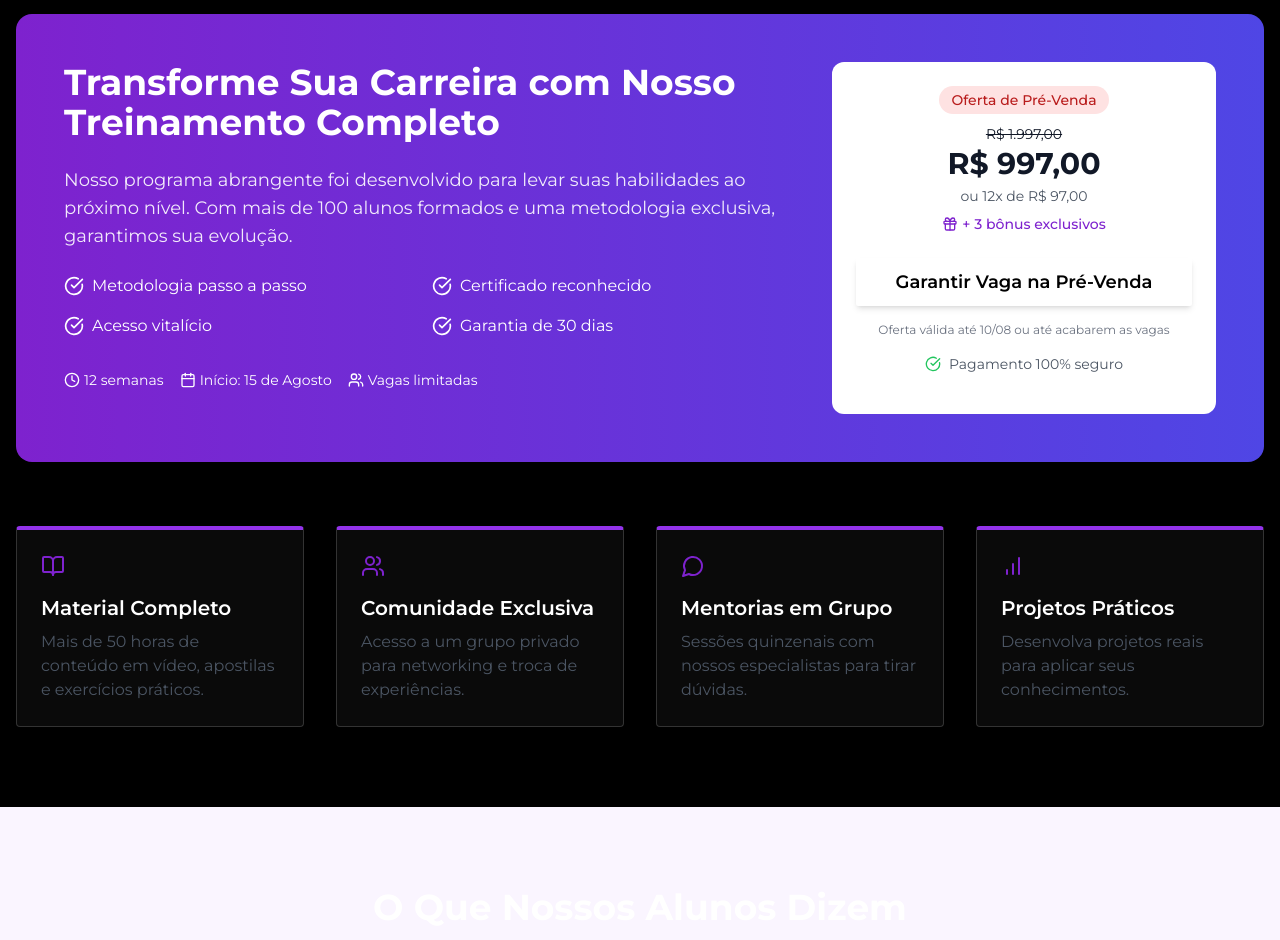
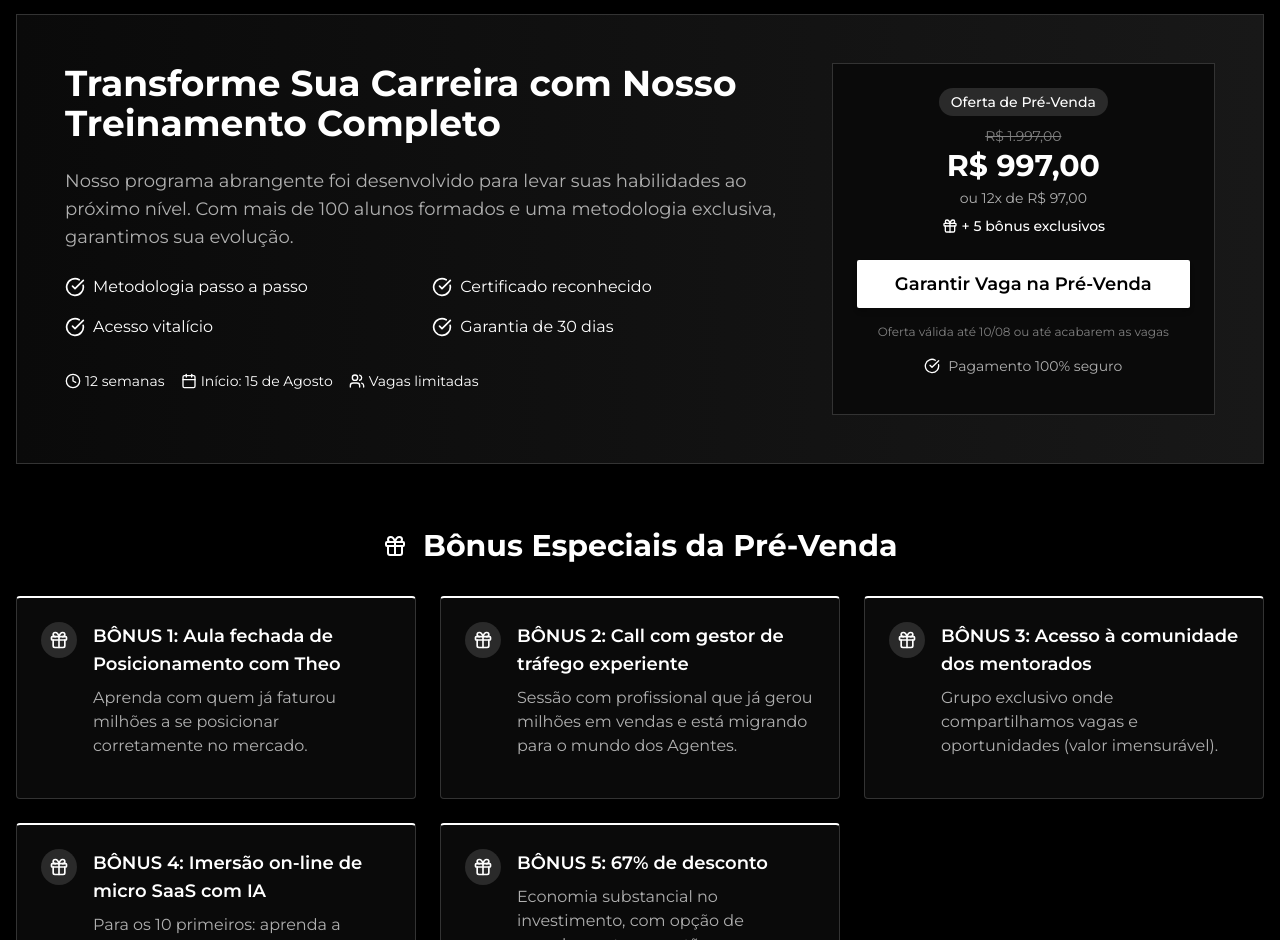
Before and after one commit to cello1508/mini-course-haven, a React (Vite) app: page / in a window 1280 px wide. Shown: the part 1860-2800 px from the top of the page. Built offline with nearby package versions, Linux system fonts and the light colour scheme.

Commit message:
Refactor: Implement dark mode and course video expansion
-   Implement dark mode based on provided color palettes.
-   Modify course section to expand videos instead of redirecting to YouTube.
-   Update pre-sale section with new bonus information.

```diff
--- a/src/components/CTASection.tsx
+++ b/src/components/CTASection.tsx
@@ -4,13 +4,13 @@ import { ArrowRight } from "lucide-react";
 
 const CTASection = () => {
   return (
-    <section className="py-20 bg-hero-pattern text-white">
+    <section className="py-20 bg-[#0a0a0a] text-white">
       <div className="container mx-auto px-4 text-center">
-        <div className="max-w-4xl mx-auto bg-card p-8 md:p-12 border border-border rounded-sm">
+        <div className="max-w-4xl mx-auto bg-[#181818] p-8 md:p-12 border border-[#333333] rounded-sm">
           <h2 className="text-3xl md:text-4xl font-bold mb-6">
             Pronto para Transformar Seus Resultados?
           </h2>
-          <p className="text-xl text-gray-400 max-w-3xl mx-auto mb-10">
+          <p className="text-xl text-[#b0b0b0] max-w-3xl mx-auto mb-10">
             Não perca a oportunidade de participar do nosso mini curso gratuito e garantir sua vaga no treinamento completo com condições especiais.
           </p>
           <div className="flex flex-col sm:flex-row justify-center space-y-4 sm:space-y-0 sm:space-x-4">
@@ -25,8 +25,8 @@ const CTASection = () => {
               </Button>
             </a>
           </div>
-          <p className="mt-8 text-sm text-gray-500">
-            <span className="text-destructive">Oferta por tempo limitado:</span> Vagas limitadas. Não garantimos que esta oferta estará disponível novamente.
+          <p className="mt-8 text-sm text-[#808080]">
+            <span className="text-[#ff5757]">Oferta por tempo limitado:</span> Vagas limitadas. Não garantimos que esta oferta estará disponível novamente.
           </p>
         </div>
       </div>
--- a/src/components/PreSaleSection.tsx
+++ b/src/components/PreSaleSection.tsx
@@ -15,29 +15,57 @@ import {
 const PreSaleSection = () => {
   const features = [
     {
-      icon: <BookOpen className="h-6 w-6 text-purple-700" />,
+      icon: <BookOpen className="h-6 w-6 text-white" />,
       title: "Material Completo",
       description: "Mais de 50 horas de conteúdo em vídeo, apostilas e exercícios práticos."
     },
     {
-      icon: <Users className="h-6 w-6 text-purple-700" />,
+      icon: <Users className="h-6 w-6 text-white" />,
       title: "Comunidade Exclusiva",
       description: "Acesso a um grupo privado para networking e troca de experiências."
     },
     {
-      icon: <MessageCircle className="h-6 w-6 text-purple-700" />,
+      icon: <MessageCircle className="h-6 w-6 text-white" />,
       title: "Mentorias em Grupo",
       description: "Sessões quinzenais com nossos especialistas para tirar dúvidas."
     },
     {
-      icon: <BarChart className="h-6 w-6 text-purple-700" />,
+      icon: <BarChart className="h-6 w-6 text-white" />,
       title: "Projetos Práticos",
       description: "Desenvolva projetos reais para aplicar seus conhecimentos."
     }
   ];
 
+  const bonuses = [
+    {
+      id: 1,
+      title: "Aula fechada de Posicionamento com Theo",
+      description: "Aprenda com quem já faturou milhões a se posicionar corretamente no mercado."
+    },
+    {
+      id: 2,
+      title: "Call com gestor de tráfego experiente",
+      description: "Sessão com profissional que já gerou milhões em vendas e está migrando para o mundo dos Agentes."
+    },
+    {
+      id: 3,
+      title: "Acesso à comunidade dos mentorados",
+      description: "Grupo exclusivo onde compartilhamos vagas e oportunidades (valor imensurável)."
+    },
+    {
+      id: 4,
+      title: "Imersão on-line de micro SaaS com IA",
+      description: "Para os 10 primeiros: aprenda a montar seu próprio SaaS utilizando Inteligência Artificial."
+    },
+    {
+      id: 5,
+      title: "67% de desconto",
+      description: "Economia substancial no investimento, com opção de parcelamento no cartão."
+    }
+  ];
+
   return (
-    <section id="presale" className="py-20">
+    <section id="presale" className="py-20 bg-background">
       <div className="container mx-auto px-4">
         <div className="text-center mb-16">
           <h2 className="section-title">Pré-Venda: Treinamento Completo</h2>
@@ -46,14 +74,14 @@ const PreSaleSection = () => {
           </p>
         </div>
 
-        <div className="bg-gradient-to-r from-purple-700 to-indigo-600 rounded-2xl shadow-xl overflow-hidden mb-16">
+        <div className="bg-gradient-to-r from-[#0a0a0a] to-[#181818] rounded-sm shadow-xl overflow-hidden mb-16 border border-[#333333]">
           <div className="p-8 md:p-12">
             <div className="flex flex-col md:flex-row">
               <div className="md:w-2/3 text-white mb-8 md:mb-0 md:pr-12">
                 <h3 className="text-3xl md:text-4xl font-bold mb-6">
                   Transforme Sua Carreira com Nosso Treinamento Completo
                 </h3>
-                <p className="text-lg opacity-90 mb-6">
+                <p className="text-lg text-[#b0b0b0] mb-6">
                   Nosso programa abrangente foi desenvolvido para levar suas habilidades ao próximo nível.
                   Com mais de 100 alunos formados e uma metodologia exclusiva, garantimos sua evolução.
                 </p>
@@ -92,17 +120,17 @@ const PreSaleSection = () => {
                 </div>
               </div>
 
-              <div className="md:w-1/3 bg-white rounded-xl p-6 flex flex-col">
+              <div className="md:w-1/3 bg-[#0a0a0a] rounded-sm p-6 flex flex-col border border-[#333333]">
                 <div className="mb-6 text-center">
-                  <span className="inline-block px-3 py-1 bg-red-100 text-red-700 rounded-full text-sm font-medium mb-2">Oferta de Pré-Venda</span>
-                  <div className="text-gray-900">
-                    <span className="text-sm line-through">R$ 1.997,00</span>
+                  <span className="inline-block px-3 py-1 bg-[#2a2a2a] text-white rounded-full text-sm font-medium mb-2">Oferta de Pré-Venda</span>
+                  <div className="text-white">
+                    <span className="text-sm line-through text-[#808080]">R$ 1.997,00</span>
                     <div className="text-3xl font-bold">R$ 997,00</div>
-                    <p className="text-gray-600 text-sm mt-1">ou 12x de R$ 97,00</p>
+                    <p className="text-[#b0b0b0] text-sm mt-1">ou 12x de R$ 97,00</p>
                   </div>
                   <div className="flex items-center justify-center mt-2 text-sm">
-                    <Gift className="h-4 w-4 text-purple-700 mr-1" />
-                    <span className="text-purple-700 font-medium">+ 3 bônus exclusivos</span>
+                    <Gift className="h-4 w-4 text-white mr-1" />
+                    <span className="text-white font-medium">+ 5 bônus exclusivos</span>
                   </div>
                 </div>
 
@@ -110,12 +138,12 @@ const PreSaleSection = () => {
                   Garantir Vaga na Pré-Venda
                 </Button>
 
-                <p className="text-xs text-center text-gray-500 mb-4">
+                <p className="text-xs text-center text-[#808080] mb-4">
                   Oferta válida até 10/08 ou até acabarem as vagas
                 </p>
 
-                <div className="flex items-center justify-center text-sm text-gray-600">
-                  <CheckCircle className="h-4 w-4 text-green-500 mr-2" />
+                <div className="flex items-center justify-center text-sm text-[#b0b0b0]">
+                  <CheckCircle className="h-4 w-4 text-white mr-2" />
                   <span>Pagamento 100% seguro</span>
                 </div>
               </div>
@@ -123,13 +151,36 @@ const PreSaleSection = () => {
           </div>
         </div>
 
+        <div className="mb-16">
+          <h3 className="text-2xl md:text-3xl font-bold mb-8 text-center text-white">
+            <Gift className="inline-block mr-2 mb-1" /> Bônus Especiais da Pré-Venda
+          </h3>
+          <div className="grid md:grid-cols-2 lg:grid-cols-3 gap-6">
+            {bonuses.map((bonus) => (
+              <Card key={bonus.id} className="sophisticated-card border-t-2 border-t-white">
+                <CardContent className="p-6">
+                  <div className="flex items-start mb-4">
+                    <div className="mr-4 bg-[#2a2a2a] rounded-full p-2 text-white">
+                      <Gift className="h-5 w-5" />
+                    </div>
+                    <div>
+                      <h4 className="text-lg font-semibold mb-2 text-white">BÔNUS {bonus.id}: {bonus.title}</h4>
+                      <p className="text-[#b0b0b0]">{bonus.description}</p>
+                    </div>
+                  </div>
+                </CardContent>
+              </Card>
+            ))}
+          </div>
+        </div>
+
         <div className="grid md:grid-cols-2 lg:grid-cols-4 gap-8">
           {features.map((feature, index) => (
-            <Card key={index} className="border-t-4 border-t-purple-600">
+            <Card key={index} className="border-t-2 border-t-white sophisticated-card">
               <CardContent className="pt-6">
                 <div className="mb-4">{feature.icon}</div>
-                <h3 className="text-xl font-semibold mb-2">{feature.title}</h3>
-                <p className="text-gray-600">{feature.description}</p>
+                <h3 className="text-xl font-semibold mb-2 text-white">{feature.title}</h3>
+                <p className="text-[#b0b0b0]">{feature.description}</p>
               </CardContent>
             </Card>
           ))}
--- a/src/index.css
+++ b/src/index.css
@@ -95,4 +95,13 @@
   .sophisticated-button-outline {
     @apply bg-transparent border border-white/20 text-white hover:bg-white/10 font-medium px-6 py-3 rounded-sm transition-all;
   }
+
+  .video-container {
+    @apply w-full relative overflow-hidden rounded-sm border border-white/10;
+    padding-top: 56.25%; /* 16:9 Aspect Ratio */
+  }
+
+  .video-container iframe {
+    @apply absolute top-0 left-0 w-full h-full;
+  }
 }
--- a/src/pages/Index.tsx
+++ b/src/pages/Index.tsx
@@ -10,7 +10,7 @@ import Footer from "@/components/Footer";
 
 const Index = () => {
   return (
-    <div className="min-h-screen bg-background">
+    <div className="min-h-screen bg-black text-white">
       <Navbar />
       <HeroSection />
       <MiniCourseSection />
```
Also changed, not shown: src/components/MiniCourseSection.tsx (+54 -12 lines).
